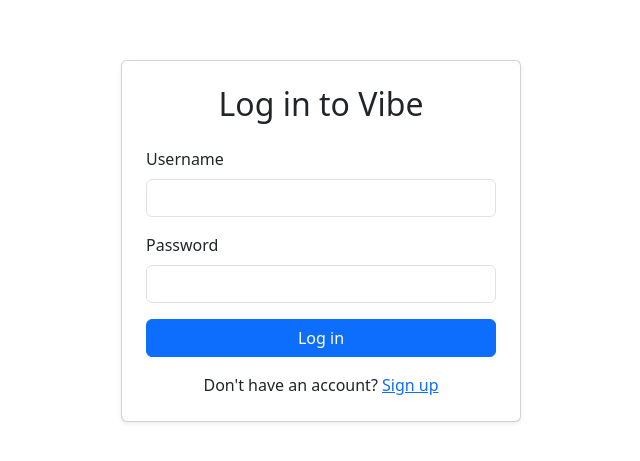
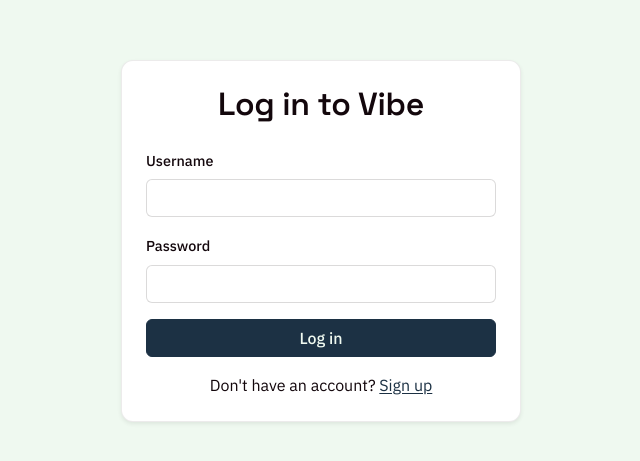
Before and after one commit to Gaurab-Tandukar/Vibe, a React (Vite) app in the folder Vibe-frontend/: page /login in a window 1280 px wide. Shown: the part 159-620 px from the top of the page, without its empty margins (319-959 px from the left). Built offline with nearby package versions, Linux system fonts and the light colour scheme; no server answers.

Commit message:
styling change

```diff
--- a/Vibe-frontend/package.json
+++ b/Vibe-frontend/package.json
@@ -13,6 +13,7 @@
     "@popperjs/core": "^2.11.8",
     "axios": "^1.19.0",
     "bootstrap": "^5.3.8",
+    "bootstrap-icons": "^1.13.1",
     "react": "^19.2.8",
     "react-dom": "^19.2.8",
     "react-router-dom": "^7.18.2"
--- a/Vibe-frontend/src/App.jsx
+++ b/Vibe-frontend/src/App.jsx
@@ -1,9 +1,6 @@
-// import { useState } from "react";
 import "./App.css";
 import AppRoutes from "./routes/AppRoutes";
 function App() {
-  // const [count, setCount] = useState(0);
-
   return <AppRoutes />;
 }
 
--- /dev/null
+++ b/Vibe-frontend/src/components/FormField.jsx
@@ -0,0 +1,57 @@
+import { useState } from "react";
+
+export default function FormInput({
+  label,
+  type = "text",
+  name,
+  value,
+  onChange,
+  autoComplete,
+  required = false,
+  ...rest
+}) {
+  const [showPassword, setShowPassword] = useState(false);
+
+  const isPassword = type === "password";
+  const inputType = isPassword ? (showPassword ? "text" : "password") : type;
+
+  return (
+    <div className="mb-3">
+      <label htmlFor={name} className="form-label">
+        {label}
+      </label>
+
+      <div className="position-relative">
+        <input
+          type={inputType}
+          className="form-control"
+          id={name}
+          name={name}
+          value={value}
+          onChange={onChange}
+          autoComplete={autoComplete}
+          required={required}
+          style={isPassword ? { paddingRight: "2.5rem" } : undefined}
+          {...rest}
+        />
+
+        {isPassword && value && (
+          <button
+            type="button"
+            className="btn btn-link position-absolute end-0 top-50 translate-middle-y pe-3 text-secondary"
+            style={{
+              border: "none",
+              background: "none",
+              padding: 0,
+              zIndex: 5,
+            }}
+            onClick={() => setShowPassword((prev) => !prev)}
+            tabIndex={-1}
+          >
+            <i className={`bi ${showPassword ? "bi-eye-slash" : "bi-eye"}`}></i>
+          </button>
+        )}
+      </div>
+    </div>
+  );
+}
--- /dev/null
+++ b/Vibe-frontend/src/index.css
@@ -0,0 +1,116 @@
+/* ===== Vibe theme ===== */
+
+@import url("https://fonts.googleapis.com/css2?family=Space+Grotesk:wght@500;600;700&family=IBM+Plex+Sans:wght@400;500;600&display=swap");
+
+:root {
+  --vibe-bg: #eff9f0;
+  --vibe-ink: #13070c;
+  --vibe-primary: #1c3144;
+  --vibe-primary-hover: #142433;
+  --vibe-primary-soft: rgba(28, 49, 68, 0.08);
+
+  --vibe-font-heading: "Space Grotesk", sans-serif;
+  --vibe-font-body: "IBM Plex Sans", sans-serif;
+}
+
+body {
+  background-color: var(--vibe-bg);
+  color: var(--vibe-ink);
+  font-family: var(--vibe-font-body);
+}
+
+h1,
+h2,
+h3,
+h4,
+h5,
+h6,
+.card-title {
+  font-family: var(--vibe-font-heading);
+  font-weight: 600;
+  letter-spacing: -0.01em;
+}
+
+/* ===== Buttons ===== */
+.btn-primary {
+  background-color: var(--vibe-primary);
+  border-color: var(--vibe-primary);
+  color: var(--vibe-bg);
+  font-weight: 500;
+}
+
+.btn-primary:hover,
+.btn-primary:focus,
+.btn-primary:active {
+  background-color: var(--vibe-primary-hover);
+  border-color: var(--vibe-primary-hover);
+  color: var(--vibe-bg);
+}
+
+.btn-outline-primary {
+  color: var(--vibe-primary);
+  border-color: var(--vibe-primary);
+}
+
+.btn-outline-primary:hover {
+  background-color: var(--vibe-primary);
+  color: var(--vibe-bg);
+}
+
+.btn-secondary {
+  background-color: transparent;
+  border-color: var(--vibe-ink);
+  color: var(--vibe-ink);
+}
+
+.btn-secondary:hover {
+  background-color: var(--vibe-ink);
+  border-color: var(--vibe-ink);
+  color: var(--vibe-bg);
+}
+
+/* ===== Links ===== */
+a {
+  color: var(--vibe-primary);
+  text-decoration: underline;
+  text-underline-offset: 2px;
+}
+
+a:hover {
+  color: var(--vibe-primary-hover);
+}
+
+/* ===== Cards ===== */
+.card {
+  background-color: #ffffff;
+  border: 1px solid rgba(19, 7, 12, 0.08);
+  border-radius: 0.75rem;
+  color: var(--vibe-ink);
+}
+
+/* ===== Forms ===== */
+.form-label {
+  font-weight: 500;
+  font-size: 0.9rem;
+}
+
+.form-control {
+  border-color: rgba(19, 7, 12, 0.15);
+}
+
+.form-control:focus {
+  border-color: var(--vibe-primary);
+  box-shadow: 0 0 0 0.2rem var(--vibe-primary-soft);
+}
+
+/* ===== Alerts ===== */
+.alert-danger {
+  background-color: #fdecea;
+  border-color: rgba(220, 53, 69, 0.2);
+  color: #7a1f1f;
+}
+
+/* ===== Spinner (uses primary instead of Bootstrap blue) ===== */
+.spinner-border.text-primary {
+  color: var(--vibe-primary) !important;
+}
--- a/Vibe-frontend/src/main.jsx
+++ b/Vibe-frontend/src/main.jsx
@@ -1,8 +1,11 @@
 import { StrictMode } from "react";
 import { createRoot } from "react-dom/client";
 import { BrowserRouter } from "react-router-dom";
+import { AuthProvider } from "./context/AuthContext";
 import "bootstrap/dist/css/bootstrap.min.css";
-import { AuthProvider } from "./context/AuthContext";
+import "bootstrap-icons/font/bootstrap-icons.css";
+import "./index.css";
+
 import App from "./App";
 
 createRoot(document.getElementById("root")).render(
--- a/Vibe-frontend/src/pages/LoginPage.jsx
+++ b/Vibe-frontend/src/pages/LoginPage.jsx
@@ -1,6 +1,7 @@
 import { useState } from "react";
 import { Link, useNavigate } from "react-router-dom";
 import { useAuth } from "../hooks/useAuth";
+import FormField from "../components/FormField";
 
 export default function LoginPage() {
   const { login } = useAuth();
@@ -50,37 +51,24 @@
           )}
 
           <form onSubmit={handleSubmit} noValidate>
-            <div className="mb-3">
-              <label htmlFor="username" className="form-label">
-                Username
-              </label>
-              <input
-                type="text"
-                className="form-control"
-                id="username"
+            <FormField
+              label="Username"
               name="username"
               value={form.username}
               onChange={handleChange}
               autoComplete="username"
               required
             />
-            </div>
 
-            <div className="mb-3">
-              <label htmlFor="password" className="form-label">
-                Password
-              </label>
-              <input
+            <FormField
+              label="Password"
               type="password"
-                className="form-control"
-                id="password"
               name="password"
               value={form.password}
               onChange={handleChange}
               autoComplete="current-password"
               required
             />
-            </div>
 
             <button
               type="submit"
--- a/Vibe-frontend/src/pages/RegisterPage.jsx
+++ b/Vibe-frontend/src/pages/RegisterPage.jsx
@@ -1,6 +1,7 @@
 import { useState } from "react";
 import { Link, useNavigate } from "react-router-dom";
 import { useAuth } from "../hooks/useAuth";
+import FormField from "../components/FormField";
 
 const INITIAL_FORM = {
   firstName: "",
@@ -88,114 +89,66 @@
 
           <form onSubmit={handleSubmit} noValidate>
             <div className="row">
-              <div className="col-6 mb-3">
-                <label htmlFor="firstName" className="form-label">
-                  First name
-                </label>
-                <input
-                  type="text"
-                  className="form-control"
-                  id="firstName"
+              <FormField
+                label="First name"
                 name="firstName"
                 value={form.firstName}
                 onChange={handleChange}
                 required
               />
-              </div>
-              <div className="col-6 mb-3">
-                <label htmlFor="lastName" className="form-label">
-                  Last name
-                </label>
-                <input
-                  type="text"
-                  className="form-control"
-                  id="lastName"
+              <FormField
+                label="Last name"
                 name="lastName"
                 value={form.lastName}
                 onChange={handleChange}
                 required
               />
             </div>
-            </div>
 
-            <div className="mb-3">
-              <label htmlFor="username" className="form-label">
-                Username
-              </label>
-              <input
-                type="text"
-                className="form-control"
-                id="username"
+            <FormField
+              label="Username"
               name="username"
               value={form.username}
               onChange={handleChange}
-                autoComplete="username"
               required
             />
-            </div>
 
-            <div className="mb-3">
-              <label htmlFor="email" className="form-label">
-                Email
-              </label>
-              <input
+            <FormField
+              label="Email"
               type="email"
-                className="form-control"
-                id="email"
               name="email"
               value={form.email}
               onChange={handleChange}
-                autoComplete="email"
               required
             />
-            </div>
 
-            <div className="mb-3">
-              <label htmlFor="phoneNo" className="form-label">
-                Phone number
-              </label>
-              <input
-                type="tel"
-                className="form-control"
-                id="phoneNo"
+            <FormField
+              label="Phone number"
               name="phoneNo"
               value={form.phoneNo}
               onChange={handleChange}
               required
             />
-            </div>
 
             <div className="row">
-              <div className="col-6 mb-3">
-                <label htmlFor="password" className="form-label">
-                  Password
-                </label>
-                <input
+              <FormField
+                label="Password"
                 type="password"
-                  className="form-control"
-                  id="password"
                 name="password"
                 value={form.password}
                 onChange={handleChange}
                 autoComplete="new-password"
                 required
               />
-              </div>
-              <div className="col-6 mb-3">
-                <label htmlFor="confirmPassword" className="form-label">
-                  Confirm password
-                </label>
-                <input
+              <FormField
+                label="Confirm password"
                 type="password"
-                  className="form-control"
-                  id="confirmPassword"
                 name="confirmPassword"
                 value={form.confirmPassword}
                 onChange={handleChange}
                 autoComplete="new-password"
                 required
               />
-              </div>
             </div>
 
             <button
```
Also changed, not shown: 1 other file (tests, documents, lock files or other folders). Lines whose indentation alone changed are shown as unchanged.
